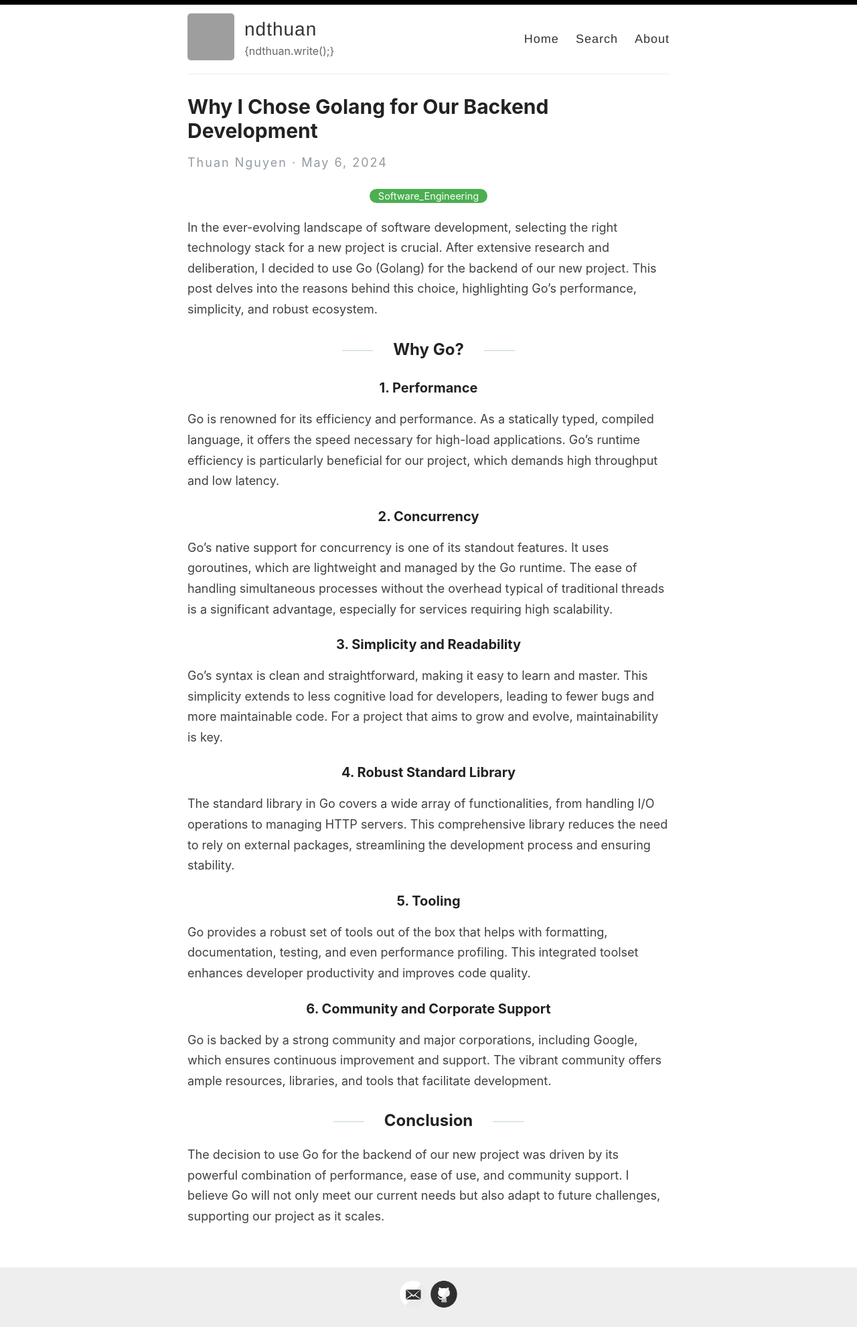
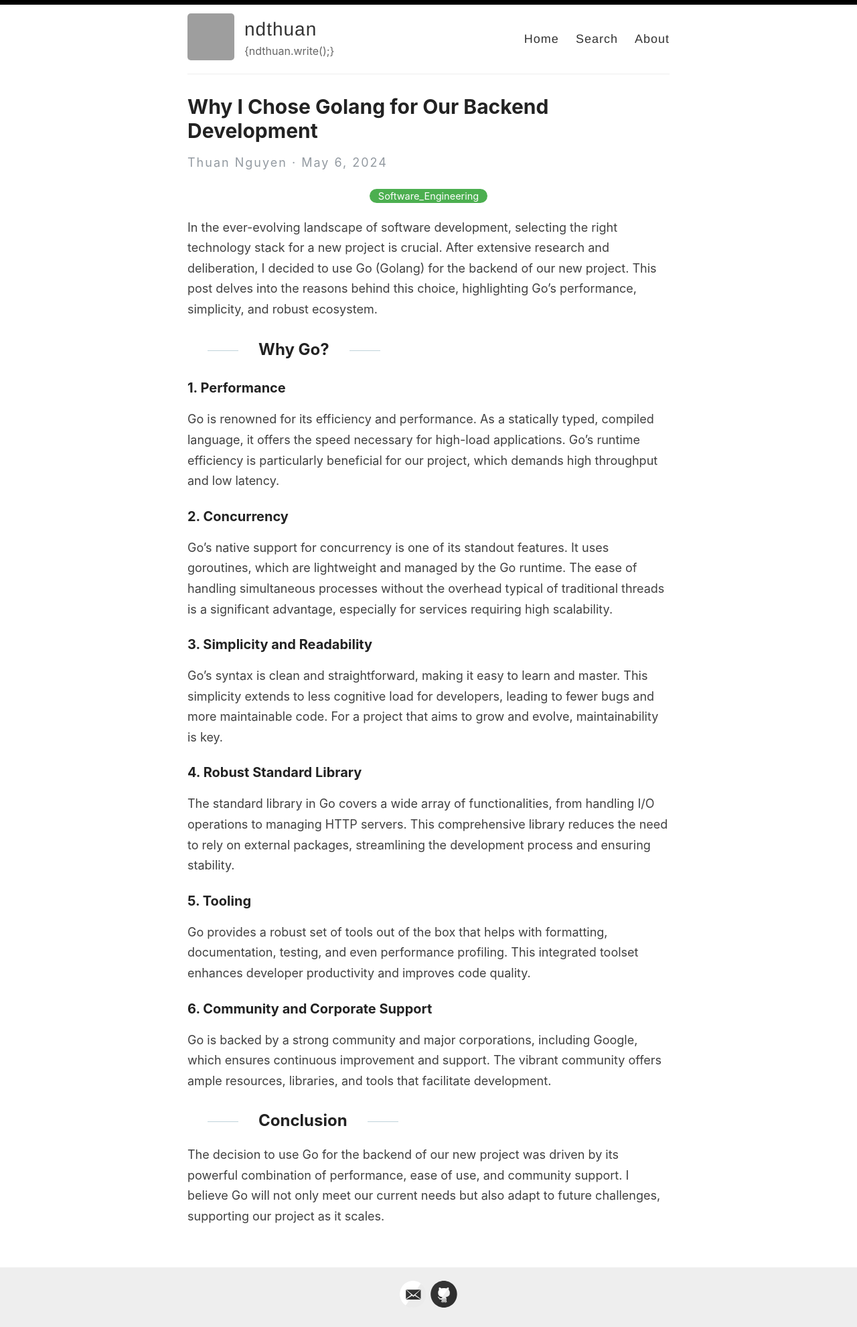
Before and after one commit to ndthuan/ndthuan.github.io, a Jekyll site: the page built from _posts/2024-05-06-why-go.md, in a window 1280 px wide. Shown: the whole page at 67% size. Built offline with Jekyll 4.4.1, drawn with Linux system fonts in a browser that asks for light colours; comment, search, counter and statistics services are not loaded; grey boxes are pictures that could not be loaded.

Commit message:
Left align headings

```diff
--- a/assets/style.scss
+++ b/assets/style.scss
@@ -45,7 +45,6 @@
   line-height: 1.7;
   margin: 1em 0 15px;
   padding: 0;
-  text-align: center;
 
   @include mobile {
     line-height: 1.4;
@@ -450,7 +449,7 @@
 
 .post h1{
   font-family: -system-ui, -apple-system, BlinkMacSystemFont, "Segoe UI", Roboto, Helvetica, Arial, sans-serif, "Apple Color Emoji", "Segoe UI Emoji", "Segoe UI Symbol";
-  text-align: left;
+  // text-align: left;
   font-weight: bold;
   font-kerning: auto;
   font-feature-settings: "kern","liga","dlig","hlig","cswh";
```
